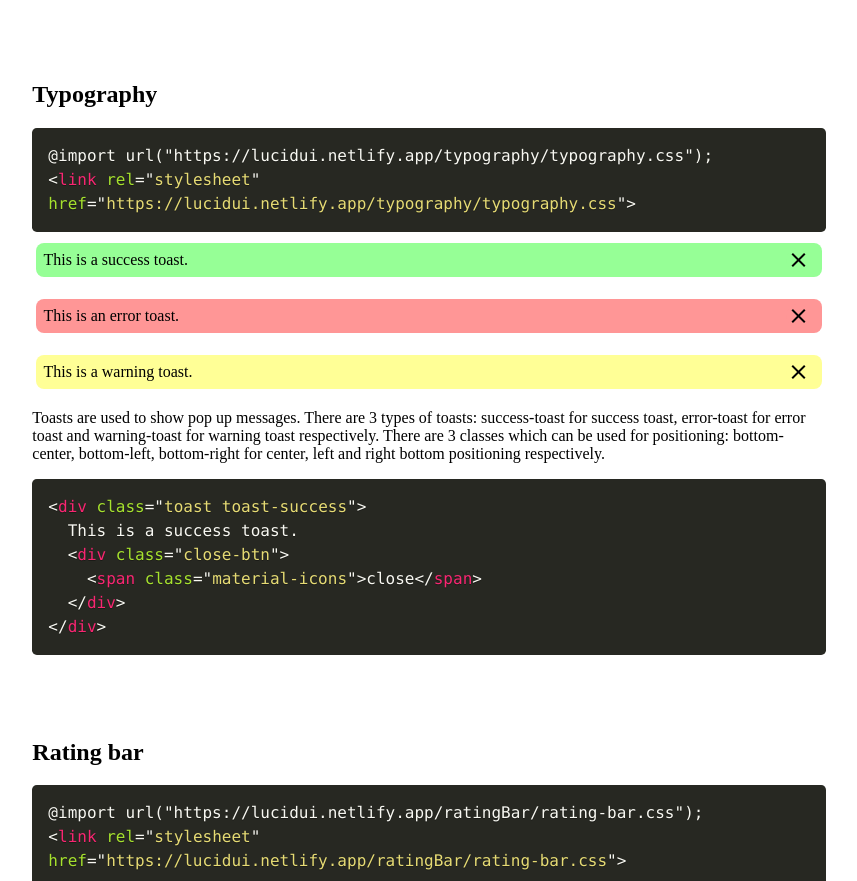
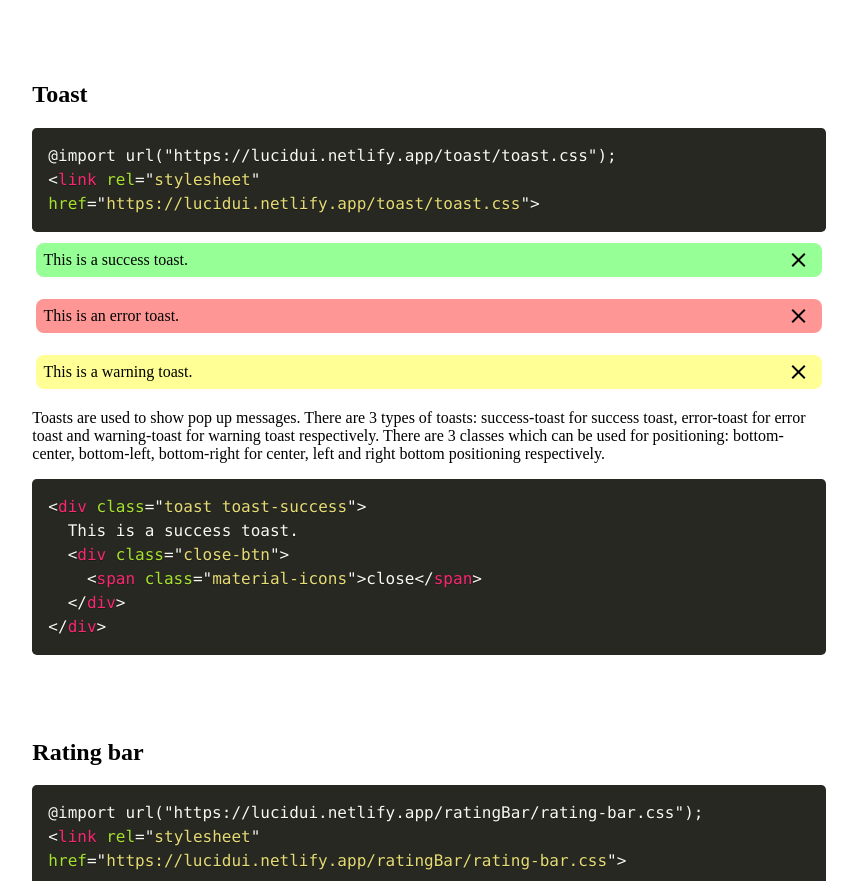
Before and after one commit to anasm11/component-library, a plain HTML site: page index.html in a window 1280 px wide. Shown: the part 9064-9945 px from the top of the page, without its empty margins (203-1060 px from the left). Drawn offline with Linux system fonts and the light colour scheme.

Commit message:
fixed broken code

```diff
--- a/index.html
+++ b/index.html
@@ -679,7 +679,7 @@
         </div>
       </section>
 
-      <!-- Avatar section -->
+      <!-- Input section -->
       <section id="input">
         <h2>Inputs</h2>
         <pre>
@@ -869,14 +869,14 @@
 
       </section>
 
-      <!-- Typography section -->
-      <section id="typography">
-        <h2>Typography</h2>
+      <!-- Toast section -->
+      <section id="toast">
+        <h2>Toast</h2>
         <pre>
             <code class="language-html">
-                @import url("https://lucidui.netlify.app/typography/typography.css");
+                @import url("https://lucidui.netlify.app/toast/toast.css");
                 &lt;link rel="stylesheet"
-                href="https://lucidui.netlify.app/typography/typography.css">
+                href="https://lucidui.netlify.app/toast/toast.css">
             </code>
           </pre>
 
```
